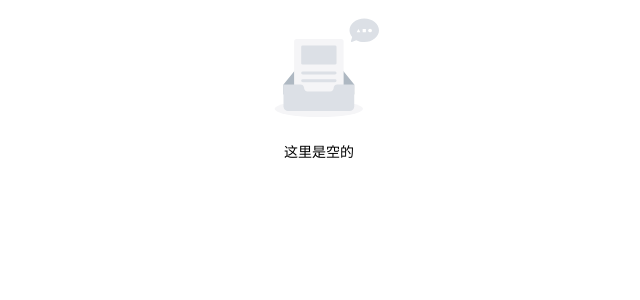
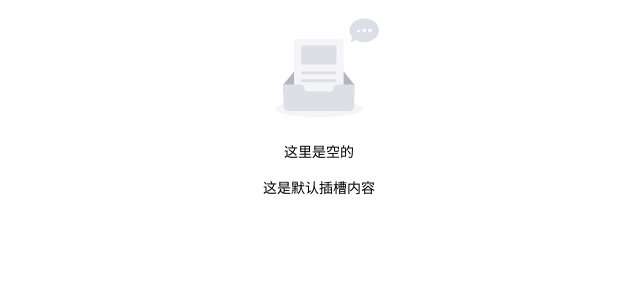
Before and after one commit to GZ0759/mo-design-vue, a Vue app: page / in a window 1280 px wide. Shown: the top 300 px of the page, without its empty margins (321-961 px from the left). Built offline with nearby package versions, Linux system fonts and the light colour scheme.

Commit message:
add empty default slot

```diff
--- a/src/App.vue
+++ b/src/App.vue
@@ -1,6 +1,8 @@
 <template>
   <div id="app">
-    <m-empty description="这里是空的" :imageStyle="{width: '120px', height: '120px'}"></m-empty>
+    <m-empty description="这里是空的" :imageStyle="{width: '120px', height: '120px'}">
+      <div>这是默认插槽内容</div>
+    </m-empty>
   </div>
 </template>
 
--- a/src/components/empty/index.jsx
+++ b/src/components/empty/index.jsx
@@ -21,7 +21,8 @@ const Empty = {
   },
   methods: {
     renderEmpty() {
-      let { image, imageStyle = {}, description } = this.$props;
+      let { $slots, $props } = this;
+      let { image, imageStyle = {}, description } = $props;
       let imageNode = null;
       if (image && typeof image === 'string') {
         imageNode = <img alt="empty" src={image} />;
@@ -29,10 +30,12 @@ const Empty = {
         imageNode = <DefaultImg />;
       }
       let desNode = description && <p>{description}</p>;
+      let defaultNode = $slots && $slots.default && <div class="footer">{$slots.default}</div>;
       return (
         <div class="m-empty">
           <div class="m-empty-img" style={imageStyle}>{imageNode}</div>
           {desNode}
+          {defaultNode}
         </div>
       );
     },
```
